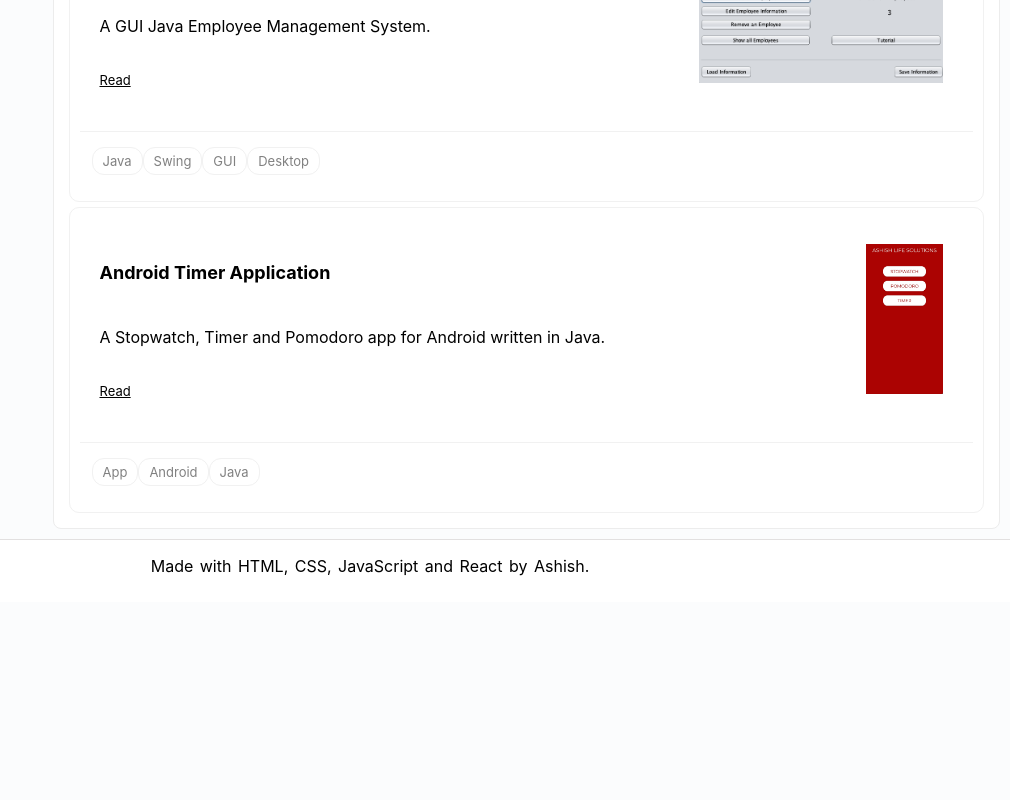
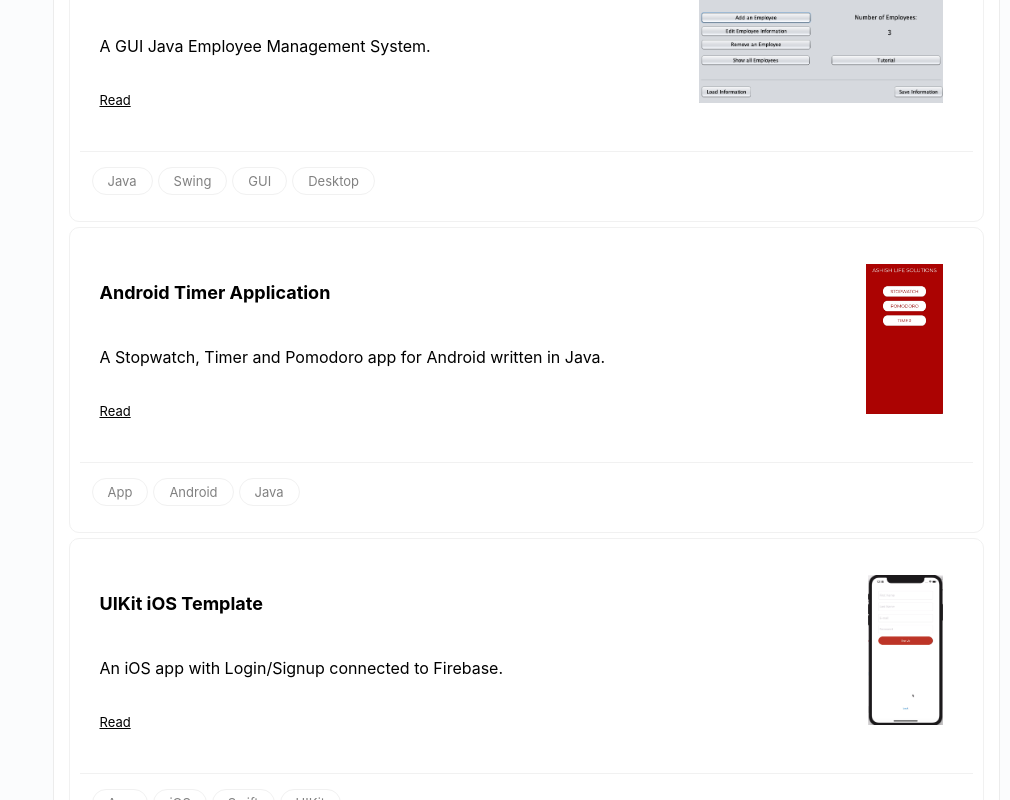
Before and after one commit to SaurontheMighty/Sauronthemighty.github.io, a React (Create React App) app: page / in a window 1280 px wide. Shown: the part 2000-2800 px from the top of the page, without its empty margins (270-1280 px from the left). Before the commit the page ends 2602 px from the top, so only its background shows below. Built offline with nearby package versions, Linux system fonts and the light colour scheme.

Commit message:
Update to Post Tags, Carousel

```diff
--- a/src/Main.js
+++ b/src/Main.js
@@ -23,6 +23,9 @@ const Main = () => {
                 let flag = 0;
                 (post.tags).map((tag) => {
                     if(tag.toLowerCase().includes(search.toLowerCase())){
+                        flag = 1;
+                    }
+                    if(search.toLowerCase().includes(tag.toLowerCase())){
                         flag = 1;
                     };
                 })
@@ -66,8 +69,8 @@ const Main = () => {
             </section>
             <section className="search-tags">
                 <li onClick={(e) => setSearch("website")}>Websites</li>
-                <li onClick={(e) => setSearch("app")}>iOS</li>
-                <li onClick={(e) => setSearch("app")}>Android</li>
+                <li onClick={(e) => setSearch("ios app")}>iOS</li>
+                <li onClick={(e) => setSearch("android app")}>Android</li>
                 <li onClick={(e) => setSearch("extension")}>Browser Extensions</li>
                 <li onClick={(e) => setSearch("React")}>React</li>
                 <li onClick={(e) => setSearch("Node.js")}>Node.js</li>
@@ -76,15 +79,15 @@ const Main = () => {
                 <li onClick={(e) => setSearch("Java")}>Java</li>
                 <li onClick={(e) => setSearch("Cloud")}>Cloud</li>
             </section>
+            <br />
             {noPost &&
             <div>
-                <br />
                 <section className="about-card" id="test">
                     <p>Sorry, no posts were found!</p>
                 </section>
             </div>}
             {posts.map((post) => (
-                <Post post={post} />
+                <Post post={post} setSearch = {setSearch} />
             ))}
             {back && <button type="submit" className="back-button" id="back-button" onClick={() => {
                 setBack(false);
--- a/src/Post.js
+++ b/src/Post.js
@@ -1,7 +1,7 @@
 import { useState } from "react";
 import { useMediaQuery } from 'react-responsive';
 
-const Post = ({post}) => {
+const Post = ({post, setSearch}) => {
 
     const isMobile = useMediaQuery({ query: `(max-width: 760px)` });
     const [current, setCurrent] = useState(1);
@@ -43,10 +43,16 @@ const Post = ({post}) => {
                         <a className="prev" onClick={() => {
                             if(current != 1){
                                 setCurrent(current - 1);
+                            }
+                            else{
+                                setCurrent(len);
                             }}}>&#10094;</a>
                         <a className="next" onClick={() => {
                             if(current != len){
                                 setCurrent(current + 1);
+                            }
+                            else{
+                                setCurrent(1);
                             }
                         }}>&#10095;</a>
                         <section style={{textAlign:"center"}}>
@@ -63,7 +69,7 @@ const Post = ({post}) => {
             </article> }
             <ul className="tags">
                 {(post.tags).map((tag) =>(
-                    <li>{tag}</li>
+                    <li onClick={() => setSearch(tag)}>{tag}</li>
                 ))}
             </ul>
         </section>
--- a/src/index.css
+++ b/src/index.css
@@ -220,11 +220,12 @@ main {
   cursor: pointer;
   font-size: small;
   display: inline-flex;
-  padding-right: 10px;
-  padding-left: 10px;
+  padding-right: 15px;
+  padding-left: 15px;
   padding-top: 5px;
   padding-bottom: 5px;
-  border-radius: 12px;
+  border-radius: 20px;
+  margin-right: 5px;
   border: 1px solid #f1f1f1;
   color: #818181;
 }
@@ -367,3 +368,22 @@ footer {
       margin-top: 10px;
   }
 }
+
+/* Dark Theme */
+@media (prefers-color-scheme: dark) {
+  body {
+    background-color: rgb(26, 26, 26);
+  }
+  p, h4, h1, li {
+    color: white;
+  }
+  header, footer {
+    background-color: rgb(36, 36, 36);
+  }
+  .post, .aside, .about-card, .main-card {
+    background-color: rgb(36, 36, 36);
+  }
+  .prev, .next, .tags li {
+    color: rgb(214, 214, 214);
+  }
+}
--- a/src/posts.js
+++ b/src/posts.js
@@ -182,5 +182,29 @@ module.exports = [
         "links": null,
         "tags": ["App", 'Android', 'Java'],
         "id": 7
+    },
+    {
+        "title": "UIKit iOS Template",
+        "uid": "uikit",
+        "thumbnail": 'images/app1.png',
+        "body1": null,
+        "description": 'An iOS app with Login/Signup connected to Firebase.',
+        "body2": "I built this app so that I could learn how to integrate Firebase into apps and try my hand at building iOS apps. This is most useful as a quick template so that you don't waste any time on login/signup since the basis of that is always the same. You can add your own styles or customization as needed. Do note that you need to add your own info.plist and if you're connecting it to Firebase, the Google Services plist.",
+        "slideshow": [
+            {
+                image: "app1.png",
+                caption: "Sign Up",
+                key: 1
+            },
+            {
+                image: "app2.png",
+                caption: "Login",
+                key: 2
+            }
+        ],
+        "author": "Ashish Selvaraj",
+        "links": null,
+        "tags": ["App", 'iOS', 'Swift', 'UIKit'],
+        "id": 8
     }
 ];
```
Also changed, not shown: 1 other file (tests, documents, lock files or other folders).
